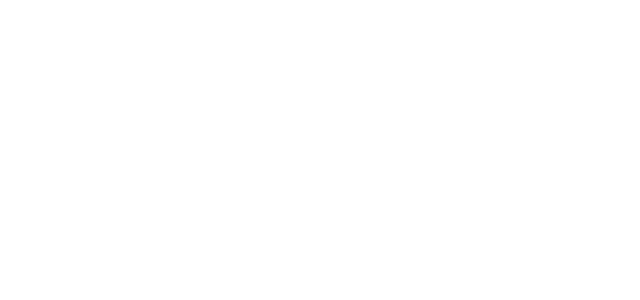
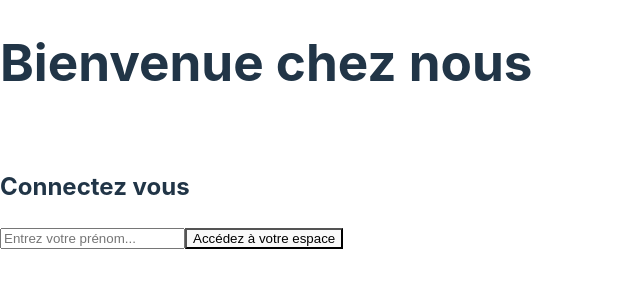
Before and after one commit to MehdiYousfi/crazee-burger, a React (Vite) app: page / in a window 1280 px wide. Shown: the top 300 px of the page, without its empty margins (0-640 px from the left). Built offline with nearby package versions, Linux system fonts and the light colour scheme.

Commit message:
F01: LOGIN > Add title and form

```diff
--- a/src/components/pages/LoginPage.js
+++ /dev/null
@@ -1,6 +0,0 @@
-export default function LoginPage() {
-  return
-
-    <div>LoginPage</div>
-
-}
--- /dev/null
+++ b/src/components/pages/LoginPage.jsx
@@ -0,0 +1,33 @@
+import { useState } from "react"
+
+export default function LoginPage() {
+
+// STATE
+const [inputValue, setInputValue] = useState("")
+
+
+// COMPORTEMENTS
+const handleSubmit = (event) => {
+  event.preventDefault()
+  alert(`Bonjour ${inputValue}`)
+  setInputValue("")
+ }
+
+ const handleChange = (event) => {
+  setInputValue(event.target.value)
+ }
+
+// AFFICHAGE
+
+  return (
+    <div>
+      <h1>Bienvenue chez nous</h1>
+      <br />
+      <h2>Connectez vous</h2>
+      <form action="submit" onSubmit={handleSubmit}>
+        <input value={inputValue} onChange={handleChange} type="text" placeholder="Entrez votre prénom..." required />
+        <button>Accédez à votre espace</button>
+      </form>
+    </div>
+  )
+}
--- a/src/index.css
+++ b/src/index.css
@@ -34,24 +34,7 @@ h1 {
   line-height: 1.1;
 }
 
-button {
-  border-radius: 8px;
-  border: 1px solid transparent;
-  padding: 0.6em 1.2em;
-  font-size: 1em;
-  font-weight: 500;
-  font-family: inherit;
-  background-color: #1a1a1a;
-  cursor: pointer;
-  transition: border-color 0.25s;
-}
-button:hover {
-  border-color: #646cff;
-}
-button:focus,
-button:focus-visible {
-  outline: 4px auto -webkit-focus-ring-color;
-}
+
 
 @media (prefers-color-scheme: light) {
   :root {
```
